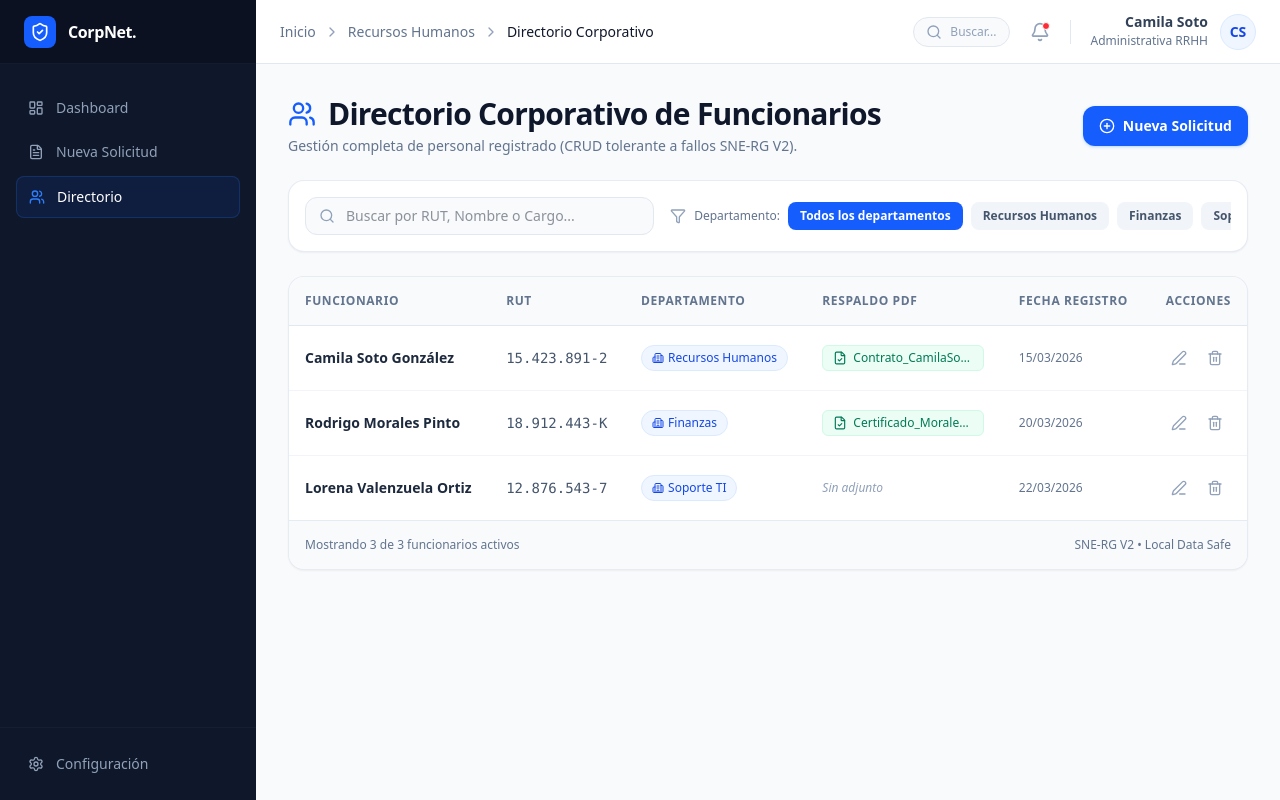
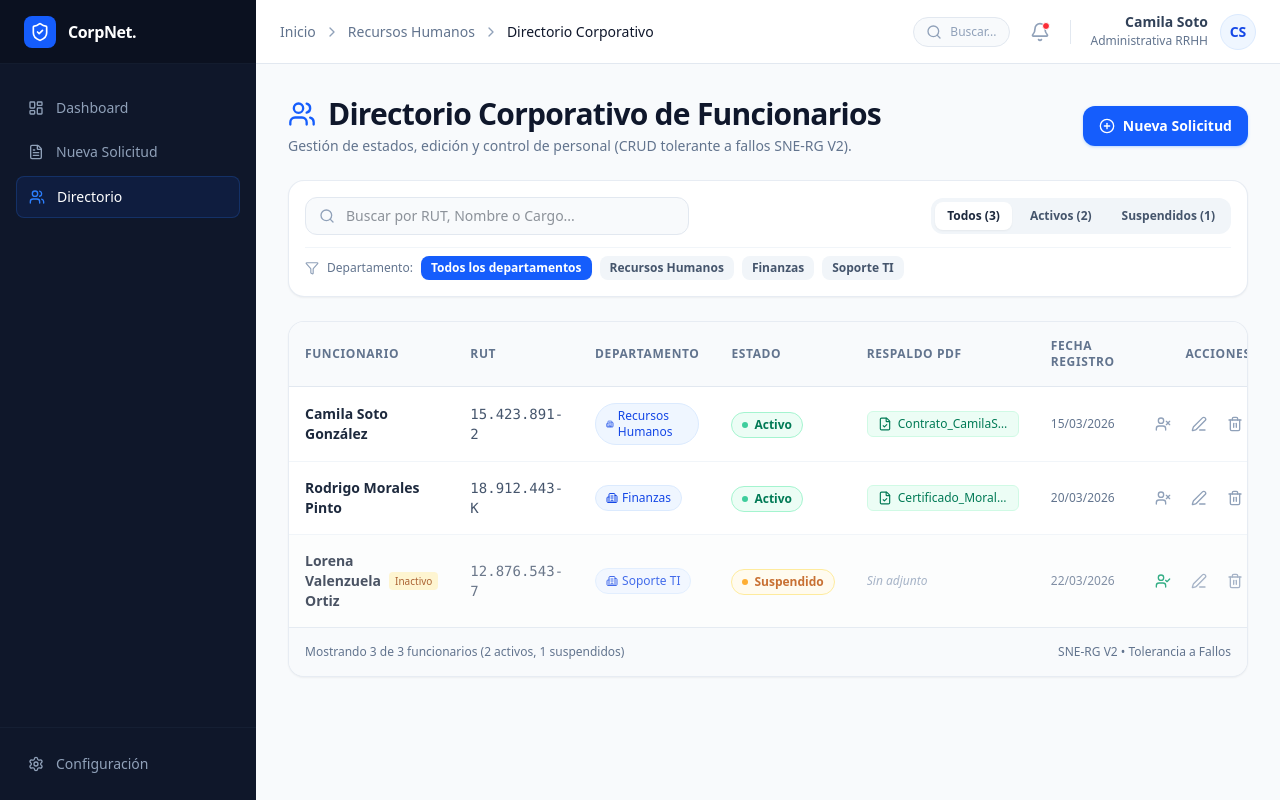
Before and after one commit to SaidSamit/sne-rg-app, a Next.js app: page /directorio in a window 1280 px wide. Built offline with nearby package versions, Linux system fonts and the light colour scheme.

Commit message:
incorporado la funcionalidad para suspender y reactivar funcionarios

```diff
--- a/app/directorio/page.tsx
+++ b/app/directorio/page.tsx
@@ -12,8 +12,11 @@ import {
   Undo2,
   Building2,
   Filter,
+  UserX,
+  UserCheck,
+  ShieldAlert,
 } from "lucide-react";
-import { Funcionario } from "@/types/funcionario";
+import { Funcionario, EstadoFuncionario } from "@/types/funcionario";
 import { storage, subscribeToDB, getDBSnapshot, getDBServerSnapshot } from "@/lib/storage";
 import { FuncionarioEdicionSchemaType } from "@/lib/validations";
 import ModalEdicion from "@/components/ModalEdicion";
@@ -23,6 +26,7 @@ export default function Directorio() {
   const registros = useSyncExternalStore(subscribeToDB, getDBSnapshot, getDBServerSnapshot);
   const [busqueda, setBusqueda] = useState("");
   const [departamentoFiltro, setDepartamentoFiltro] = useState<string>("todos");
+  const [estadoFiltro, setEstadoFiltro] = useState<"todos" | EstadoFuncionario>("todos");
 
   // Estado para el modal de edición (Update)
   const [funcionarioEditar, setFuncionarioEditar] = useState<Funcionario | null>(null);
@@ -36,6 +40,12 @@ export default function Directorio() {
   const [ultimoEliminado, setUltimoEliminado] = useState<Funcionario | null>(null);
   const [showUndoToast, setShowUndoToast] = useState(false);
 
+  // Estado para el Toast de cambio de estado (Activar / Suspender)
+  const [statusToast, setStatusToast] = useState<{
+    nombre: string;
+    estado: EstadoFuncionario;
+  } | null>(null);
+
   // Manejo de Edición (UPDATE)
   const handleOpenEdit = (funcionario: Funcionario) => {
     setFuncionarioEditar(funcionario);
@@ -44,6 +54,18 @@ export default function Directorio() {
 
   const handleSaveEdit = (id: string, updatedData: FuncionarioEdicionSchemaType) => {
     storage.updateFuncionario(id, updatedData);
+  };
+
+  // Manejo de Cambio de Estado (SUSPENDER / ACTIVAR)
+  const handleToggleEstado = (funcionario: Funcionario) => {
+    const actualizado = storage.toggleEstadoFuncionario(funcionario.id);
+    if (actualizado) {
+      setStatusToast({
+        nombre: actualizado.nombre,
+        estado: actualizado.estado,
+      });
+      setTimeout(() => setStatusToast(null), 4000);
+    }
   };
 
   // Manejo de Eliminación (DELETE con confirmación modal)
@@ -74,6 +96,7 @@ export default function Directorio() {
       rut: ultimoEliminado.rut,
       nombre: ultimoEliminado.nombre,
       departamento: ultimoEliminado.departamento,
+      estado: ultimoEliminado.estado,
       nombreArchivo: ultimoEliminado.nombreArchivo,
       tamanoArchivoMB: ultimoEliminado.tamanoArchivoMB,
     });
@@ -92,9 +115,12 @@ export default function Directorio() {
       const matchDepto =
         departamentoFiltro === "todos" || reg.departamento === departamentoFiltro;
 
-      return matchTexto && matchDepto;
+      const matchEstado =
+        estadoFiltro === "todos" || reg.estado === estadoFiltro;
+
+      return matchTexto && matchDepto && matchEstado;
     });
-  }, [registros, busqueda, departamentoFiltro]);
+  }, [registros, busqueda, departamentoFiltro, estadoFiltro]);
 
   // Departamentos únicos
   const departamentos = useMemo(() => {
@@ -112,7 +138,7 @@ export default function Directorio() {
             Directorio Corporativo de Funcionarios
           </h1>
           <p className="text-slate-500 text-sm mt-1">
-            Gestión completa de personal registrado (CRUD tolerante a fallos SNE-RG V2).
+            Gestión de estados, edición y control de personal (CRUD tolerante a fallos SNE-RG V2).
           </p>
         </div>
 
@@ -126,7 +152,8 @@ export default function Directorio() {
       </div>
 
       {/* Barra de Filtros y Búsqueda */}
-      <div className="bg-white p-4 rounded-2xl shadow-xs border border-slate-200/80 flex flex-col md:flex-row items-center justify-between gap-4">
+      <div className="bg-white p-4 rounded-2xl shadow-xs border border-slate-200/80 space-y-3">
+        <div className="flex flex-col md:flex-row items-center justify-between gap-4">
           <div className="relative w-full md:w-96">
             <Search className="w-4 h-4 absolute left-3.5 top-1/2 -translate-y-1/2 text-slate-400 pointer-events-none" />
             <input
@@ -138,14 +165,50 @@ export default function Directorio() {
             />
           </div>
 
-        <div className="flex items-center gap-2 w-full md:w-auto overflow-x-auto pb-1 md:pb-0">
-          <Filter className="w-4 h-4 text-slate-400 shrink-0 hidden sm:block" />
-          <span className="text-xs text-slate-500 font-medium shrink-0 hidden sm:block">Departamento:</span>
+          {/* Filtro por Estado: Todos / Activos / Suspendidos */}
+          <div className="flex items-center gap-1.5 self-start md:self-auto bg-slate-100 p-1 rounded-xl">
+            <button
+              onClick={() => setEstadoFiltro("todos")}
+              className={`px-3 py-1.5 rounded-lg text-xs font-semibold transition-all ${
+                estadoFiltro === "todos"
+                  ? "bg-white text-slate-800 shadow-xs"
+                  : "text-slate-600 hover:text-slate-900"
+              }`}
+            >
+              Todos ({registros.length})
+            </button>
+            <button
+              onClick={() => setEstadoFiltro("activo")}
+              className={`px-3 py-1.5 rounded-lg text-xs font-semibold transition-all ${
+                estadoFiltro === "activo"
+                  ? "bg-emerald-600 text-white shadow-xs"
+                  : "text-slate-600 hover:text-slate-900"
+              }`}
+            >
+              Activos ({registros.filter((r) => r.estado === "activo").length})
+            </button>
+            <button
+              onClick={() => setEstadoFiltro("suspendido")}
+              className={`px-3 py-1.5 rounded-lg text-xs font-semibold transition-all ${
+                estadoFiltro === "suspendido"
+                  ? "bg-amber-600 text-white shadow-xs"
+                  : "text-slate-600 hover:text-slate-900"
+              }`}
+            >
+              Suspendidos ({registros.filter((r) => r.estado === "suspendido").length})
+            </button>
+          </div>
+        </div>
+
+        {/* Filtro por Departamento */}
+        <div className="flex items-center gap-2 overflow-x-auto pt-2 border-t border-slate-100">
+          <Filter className="w-3.5 h-3.5 text-slate-400 shrink-0" />
+          <span className="text-xs text-slate-500 font-medium shrink-0">Departamento:</span>
           {departamentos.map((dep) => (
             <button
               key={dep}
               onClick={() => setDepartamentoFiltro(dep)}
-              className={`px-3 py-1.5 rounded-lg text-xs font-semibold whitespace-nowrap transition-colors ${
+              className={`px-2.5 py-1 rounded-lg text-xs font-semibold whitespace-nowrap transition-colors ${
                 departamentoFiltro === dep
                   ? "bg-blue-600 text-white shadow-xs"
                   : "bg-slate-100 text-slate-600 hover:bg-slate-200"
@@ -160,12 +223,13 @@ export default function Directorio() {
       {/* Tabla del Directorio */}
       <div className="bg-white rounded-2xl shadow-xs border border-slate-200/80 overflow-hidden">
         <div className="overflow-x-auto">
-          <table className="w-full text-left border-collapse min-w-[650px]">
+          <table className="w-full text-left border-collapse min-w-[720px]">
             <thead>
               <tr className="bg-slate-50 text-slate-500 text-xs uppercase tracking-wider border-b border-slate-200">
                 <th className="p-4 font-semibold">Funcionario</th>
                 <th className="p-4 font-semibold">RUT</th>
                 <th className="p-4 font-semibold">Departamento</th>
+                <th className="p-4 font-semibold">Estado</th>
                 <th className="p-4 font-semibold">Respaldo PDF</th>
                 <th className="p-4 font-semibold">Fecha Registro</th>
                 <th className="p-4 text-right font-semibold">Acciones</th>
@@ -174,10 +238,10 @@ export default function Directorio() {
             <tbody className="divide-y divide-slate-100">
               {registrosFiltrados.length === 0 ? (
                 <tr>
-                  <td colSpan={6} className="p-12 text-center text-slate-500 text-sm">
+                  <td colSpan={7} className="p-12 text-center text-slate-500 text-sm">
                     <p className="font-medium text-slate-700">No se encontraron registros de funcionarios.</p>
                     <p className="text-xs text-slate-400 mt-1">
-                      {busqueda || departamentoFiltro !== "todos"
+                      {busqueda || departamentoFiltro !== "todos" || estadoFiltro !== "todos"
                         ? "Intente cambiando los términos de búsqueda o filtros."
                         : "Use el botón 'Nueva Solicitud' para ingresar un funcionario."}
                     </p>
@@ -185,9 +249,23 @@ export default function Directorio() {
                 </tr>
               ) : (
                 registrosFiltrados.map((reg) => (
-                  <tr key={reg.id} className="hover:bg-slate-50/70 transition-colors">
+                  <tr
+                    key={reg.id}
+                    className={`transition-colors ${
+                      reg.estado === "suspendido"
+                        ? "bg-slate-50/60 opacity-80 hover:bg-slate-100/60"
+                        : "hover:bg-slate-50/70"
+                    }`}
+                  >
                     <td className="p-4">
-                      <div className="font-semibold text-sm text-slate-800">{reg.nombre}</div>
+                      <div className="font-semibold text-sm text-slate-800 flex items-center gap-2">
+                        {reg.nombre}
+                        {reg.estado === "suspendido" && (
+                          <span className="text-[10px] bg-amber-100 text-amber-800 px-1.5 py-0.5 rounded font-medium">
+                            Inactivo
+                          </span>
+                        )}
+                      </div>
                       {reg.fechaActualizacion && (
                         <div className="text-[11px] text-slate-400">Modificado: {reg.fechaActualizacion}</div>
                       )}
@@ -199,11 +277,24 @@ export default function Directorio() {
                         {reg.departamento}
                       </span>
                     </td>
+                    <td className="p-4">
+                      {reg.estado === "activo" ? (
+                        <span className="inline-flex items-center gap-1.5 px-2.5 py-1 rounded-full text-xs font-semibold bg-emerald-50 text-emerald-700 border border-emerald-200">
+                          <span className="w-1.5 h-1.5 rounded-full bg-emerald-500 animate-pulse"></span>
+                          Activo
+                        </span>
+                      ) : (
+                        <span className="inline-flex items-center gap-1.5 px-2.5 py-1 rounded-full text-xs font-semibold bg-amber-50 text-amber-700 border border-amber-200">
+                          <span className="w-1.5 h-1.5 rounded-full bg-amber-500"></span>
+                          Suspendido
+                        </span>
+                      )}
+                    </td>
                     <td className="p-4 text-xs">
                       {reg.nombreArchivo ? (
                         <span className="inline-flex items-center gap-1.5 text-emerald-700 bg-emerald-50 px-2.5 py-1 rounded-md border border-emerald-100">
                           <FileCheck className="w-3.5 h-3.5" />
-                          <span className="truncate max-w-[120px]">{reg.nombreArchivo}</span>
+                          <span className="truncate max-w-[110px]">{reg.nombreArchivo}</span>
                         </span>
                       ) : (
                         <span className="text-slate-400 text-xs italic">Sin adjunto</span>
@@ -211,6 +302,25 @@ export default function Directorio() {
                     </td>
                     <td className="p-4 text-xs text-slate-500">{reg.fechaRegistro}</td>
                     <td className="p-4 text-right space-x-1 whitespace-nowrap">
+                      {/* Botón Suspender / Activar */}
+                      <button
+                        type="button"
+                        onClick={() => handleToggleEstado(reg)}
+                        className={`p-2 rounded-lg transition-colors ${
+                          reg.estado === "activo"
+                            ? "text-slate-400 hover:text-amber-600 hover:bg-amber-50"
+                            : "text-slate-400 hover:text-emerald-600 hover:bg-emerald-50"
+                        }`}
+                        title={reg.estado === "activo" ? "Suspender acceso del funcionario" : "Reactivar funcionario"}
+                        aria-label={reg.estado === "activo" ? `Suspender a ${reg.nombre}` : `Activar a ${reg.nombre}`}
+                      >
+                        {reg.estado === "activo" ? (
+                          <UserX className="w-4 h-4" />
+                        ) : (
+                          <UserCheck className="w-4 h-4 text-emerald-600" />
+                        )}
+                      </button>
+
                       {/* Botón Editar (UPDATE) */}
                       <button
                         type="button"
@@ -242,10 +352,38 @@ export default function Directorio() {
 
         {/* Resumen inferior */}
         <div className="p-4 bg-slate-50 border-t border-slate-200/80 flex items-center justify-between text-xs text-slate-500">
-          <span>Mostrando {registrosFiltrados.length} de {registros.length} funcionarios activos</span>
-          <span>SNE-RG V2 • Local Data Safe</span>
+          <span>
+            Mostrando {registrosFiltrados.length} de {registros.length} funcionarios (
+            {registros.filter((r) => r.estado === "activo").length} activos,{" "}
+            {registros.filter((r) => r.estado === "suspendido").length} suspendidos)
+          </span>
+          <span>SNE-RG V2 • Tolerancia a Fallos</span>
         </div>
       </div>
+
+      {/* Toast no intrusivo de Cambio de Estado (Suspender / Activar) */}
+      {statusToast && (
+        <div className="fixed bottom-6 left-6 z-50 bg-slate-900 text-white p-4 rounded-xl shadow-xl flex items-center gap-3 animate-in slide-in-from-bottom-5 duration-300">
+          <div className={`p-2 rounded-lg ${statusToast.estado === "activo" ? "bg-emerald-500/20 text-emerald-400" : "bg-amber-500/20 text-amber-400"}`}>
+            {statusToast.estado === "activo" ? (
+              <UserCheck className="w-4 h-4" />
+            ) : (
+              <ShieldAlert className="w-4 h-4" />
+            )}
+          </div>
+          <div className="text-xs">
+            <p className="font-semibold">
+              {statusToast.estado === "activo" ? "Funcionario Reactivado" : "Funcionario Suspendido"}
+            </p>
+            <p className="text-slate-400">
+              El estado de <strong>{statusToast.nombre}</strong> ahora es{" "}
+              <span className={statusToast.estado === "activo" ? "text-emerald-400 font-medium" : "text-amber-400 font-medium"}>
+                {statusToast.estado.toUpperCase()}
+              </span>.
+            </p>
+          </div>
+        </div>
+      )}
 
       {/* Toast no intrusivo de Deshacer Eliminación */}
       {showUndoToast && ultimoEliminado && (
--- a/app/page.tsx
+++ b/app/page.tsx
@@ -18,6 +18,8 @@ import { subscribeToDB, getDBSnapshot, getDBServerSnapshot } from "@/lib/storage
 export default function Dashboard() {
   const registros = useSyncExternalStore(subscribeToDB, getDBSnapshot, getDBServerSnapshot);
   const totalRegistros = registros.length;
+  const totalActivos = registros.filter((f) => f.estado === "activo").length;
+  const totalSuspendidos = registros.filter((f) => f.estado === "suspendido").length;
   const totalConPDF = registros.filter((f) => Boolean(f.nombreArchivo)).length;
 
   return (
@@ -102,7 +104,10 @@ export default function Dashboard() {
               <Database className="w-5 h-5" />
             </div>
           </div>
-          <p className="text-[11px] text-slate-500 mt-3">{totalConPDF} expedientes con PDF validado</p>
+          <p className="text-[11px] text-slate-500 mt-3 font-medium">
+            <span className="text-emerald-600 font-semibold">{totalActivos} activos</span> •{" "}
+            <span className="text-amber-600 font-semibold">{totalSuspendidos} suspendidos</span>
+          </p>
         </div>
       </div>
 
@@ -173,7 +178,7 @@ export default function Dashboard() {
             </div>
             <div className="px-4 py-2.5 bg-slate-800/90 rounded-xl border border-slate-700/80 text-xs font-mono text-blue-300 flex items-center gap-2">
               <FileCheck className="w-3.5 h-3.5" />
-              Quota PDF: 5.0 MB
+              Expedientes PDF: {totalConPDF}
             </div>
           </div>
         </div>
--- a/components/FormularioAdministrativo.tsx
+++ b/components/FormularioAdministrativo.tsx
@@ -234,6 +234,7 @@ export default function FormularioAdministrativo({ onSuccess }: FormularioAdmini
       departamento: data.departamento,
       nombreArchivo: archivoAdjunto?.nombre,
       tamanoArchivoMB: archivoAdjunto?.tamanoMB,
+      estado: "activo",
     });
 
     storage.clearDraft();
--- a/lib/storage.ts
+++ b/lib/storage.ts
@@ -10,6 +10,7 @@ export const SEED_DATA: Funcionario[] = [
     rut: "15.423.891-2",
     nombre: "Camila Soto González",
     departamento: "Recursos Humanos",
+    estado: "activo",
     nombreArchivo: "Contrato_CamilaSoto.pdf",
     tamanoArchivoMB: 2.1,
     fechaRegistro: "15/03/2026",
@@ -19,6 +20,7 @@ export const SEED_DATA: Funcionario[] = [
     rut: "18.912.443-K",
     nombre: "Rodrigo Morales Pinto",
     departamento: "Finanzas",
+    estado: "activo",
     nombreArchivo: "Certificado_Morales.pdf",
     tamanoArchivoMB: 1.4,
     fechaRegistro: "20/03/2026",
@@ -28,6 +30,7 @@ export const SEED_DATA: Funcionario[] = [
     rut: "12.876.543-7",
     nombre: "Lorena Valenzuela Ortiz",
     departamento: "Soporte TI",
+    estado: "suspendido",
     fechaRegistro: "22/03/2026",
   },
 ];
@@ -52,7 +55,11 @@ class StorageService {
         this.saveFuncionarios(SEED_DATA);
         return this.cache;
       }
-      this.cache = JSON.parse(raw) as Funcionario[];
+      const parsed = JSON.parse(raw) as Funcionario[];
+      this.cache = parsed.map((item) => ({
+        ...item,
+        estado: item.estado || "activo",
+      }));
       return this.cache;
     } catch {
       this.cache = [...SEED_DATA];
@@ -80,11 +87,12 @@ class StorageService {
   }
 
   public createFuncionario(
-    data: Omit<Funcionario, "id" | "fechaRegistro">
+    data: Omit<Funcionario, "id" | "fechaRegistro" | "estado"> & { estado?: "activo" | "suspendido" }
   ): Funcionario {
     const list = [...this.getFuncionarios()];
     const nuevo: Funcionario = {
       ...data,
+      estado: data.estado || "activo",
       id: Date.now().toString(),
       fechaRegistro: new Date().toLocaleDateString("es-CL"),
     };
@@ -104,6 +112,23 @@ class StorageService {
     const actualizado: Funcionario = {
       ...list[index],
       ...cambios,
+      fechaActualizacion: new Date().toLocaleDateString("es-CL"),
+    };
+    list[index] = actualizado;
+    this.saveFuncionarios(list);
+    return actualizado;
+  }
+
+  public toggleEstadoFuncionario(id: string): Funcionario | null {
+    const list = [...this.getFuncionarios()];
+    const index = list.findIndex((f) => f.id === id);
+    if (index === -1) return null;
+
+    const actual = list[index];
+    const nuevoEstado = actual.estado === "suspendido" ? "activo" : "suspendido";
+    const actualizado: Funcionario = {
+      ...actual,
+      estado: nuevoEstado,
       fechaActualizacion: new Date().toLocaleDateString("es-CL"),
     };
     list[index] = actualizado;
--- a/types/funcionario.ts
+++ b/types/funcionario.ts
@@ -1,8 +1,11 @@
+export type EstadoFuncionario = "activo" | "suspendido";
+
 export interface Funcionario {
   id: string;
   rut: string;
   nombre: string;
   departamento: string;
+  estado: EstadoFuncionario;
   nombreArchivo?: string;
   tamanoArchivoMB?: number;
   fechaRegistro: string;
```
Lines whose indentation alone changed are shown as unchanged.
